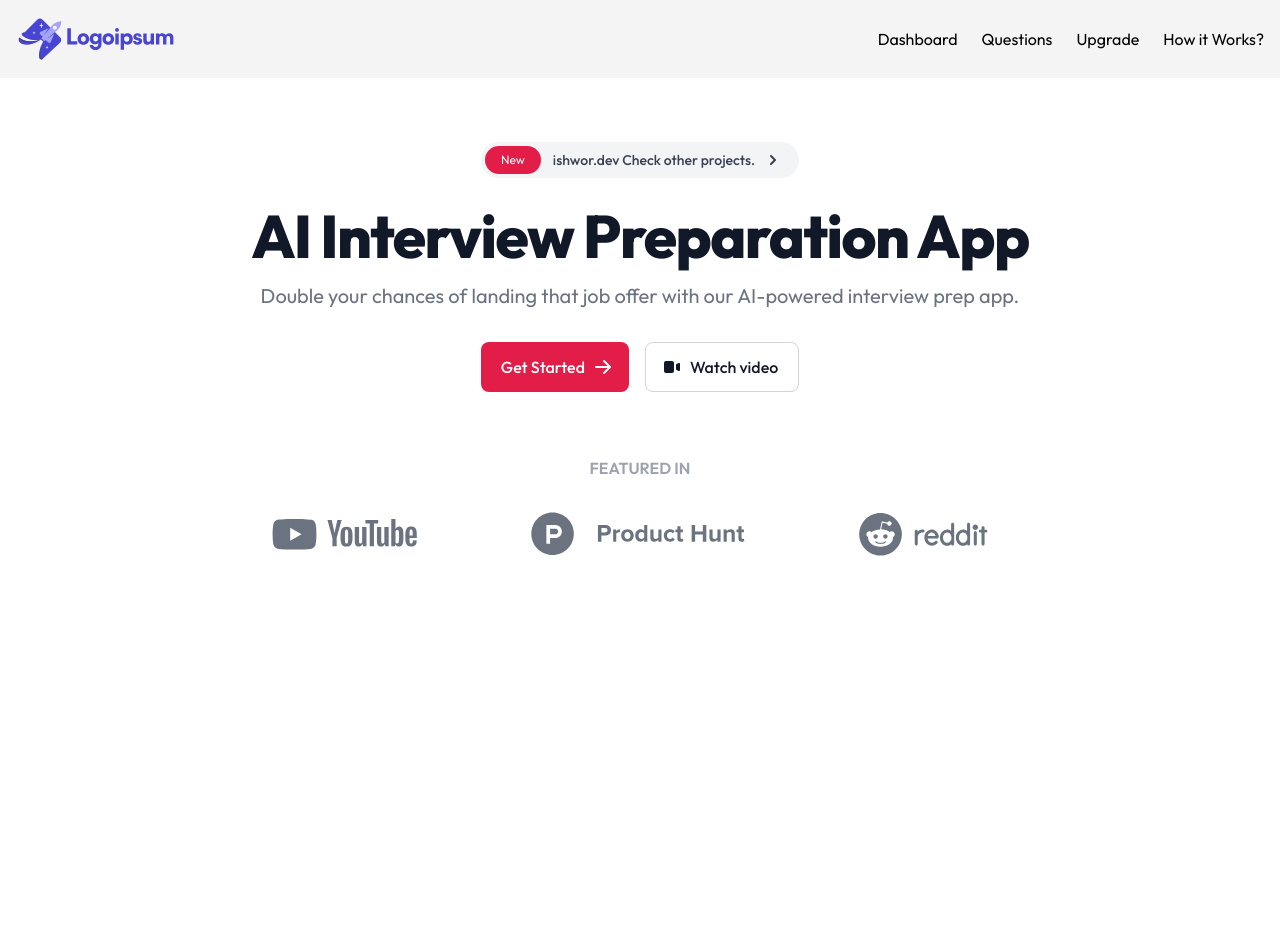
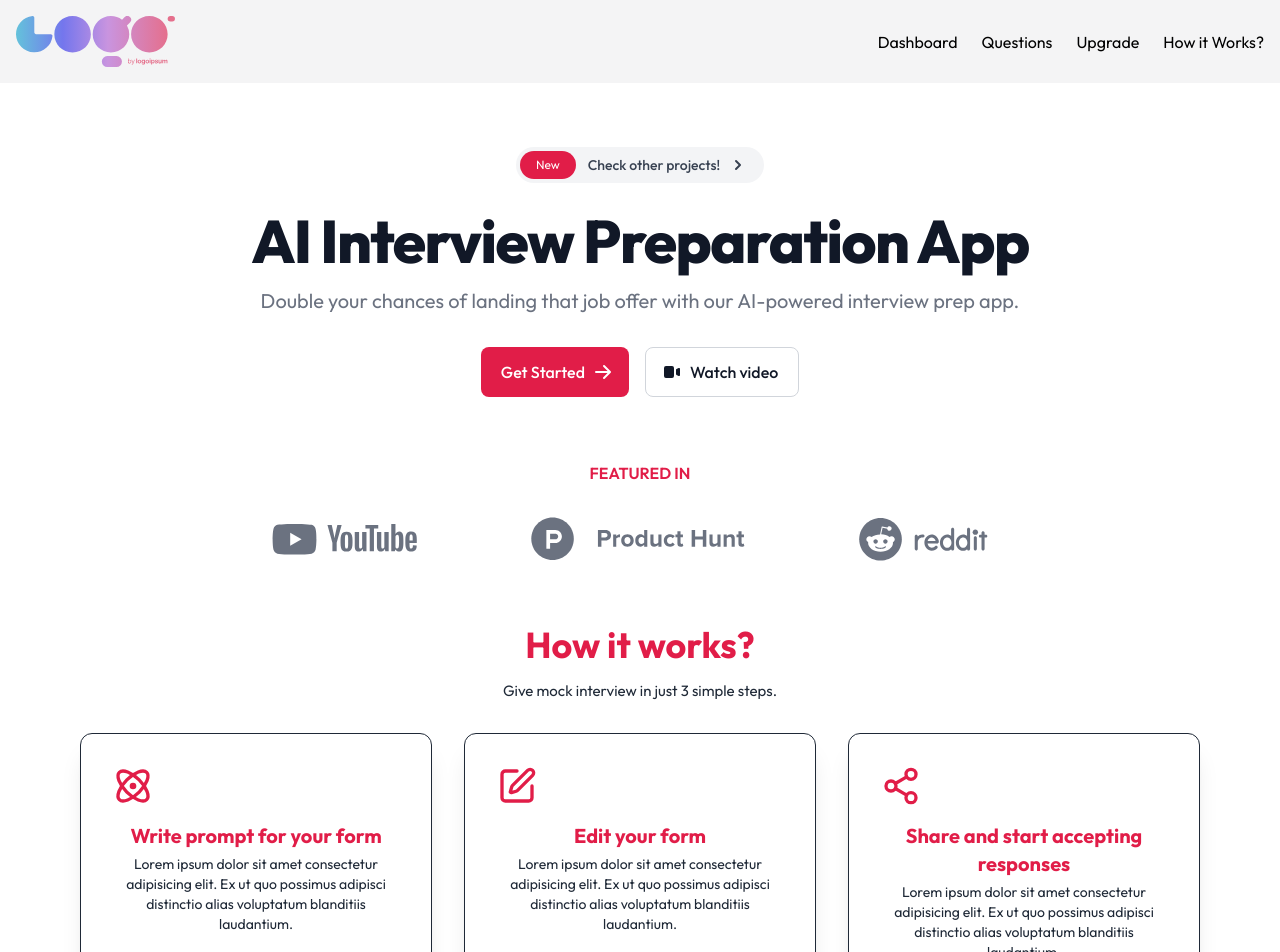
Before and after one commit to ishworX/Interview-Prep-App, a Next.js app: page / in a window 1280 px wide. Shown: the top 952 px of the page. Before the commit the page ends 800 px from the top, so only its background shows below. Built offline with nearby package versions, Linux system fonts and the light colour scheme.

Commit message:
Finished the landing page!

```diff
--- /dev/null
+++ b/app/dashboard/upgrade/_components/PlanItemCard.jsx
@@ -0,0 +1,48 @@
+"use client";
+import { useUser } from "@clerk/nextjs";
+import React from "react";
+
+function PlanItemCard({ plan }) {
+    const { user } = useUser();
+    return (
+        <div className="rounded-2xl border border-gray-200 p-6 shadow-sm sm:px-8 lg:p-12">
+            <div className="text-center">
+                <h2 className="text-lg font-medium text-gray-900">
+                    {plan.name}
+                    <span className="sr-only">Plan</span>
+                </h2>
+
+                <p className="mt-2 sm:mt-4">
+                    <strong className="text-3xl font-bold text-gray-900 sm:text-4xl">
+                        {" "}
+                        {plan.cost}${" "}
+                    </strong>
+
+                    <span className="text-sm font-medium text-gray-700">/month</span>
+                </p>
+            </div>
+
+            <ul className="mt-6 space-y-2">
+                {plan.offering.map((item, index) => (
+                    <li className="flex items-center gap-1 mb-2">
+                        <h2 className="text-gray-700">{item.value}</h2>
+                    </li>
+                ))}
+            </ul>
+
+            <a
+                href={
+                    plan.paymentLink +
+                    "?prefilled_email=" +
+                    user?.primaryEmailAddress.emailAddress
+                }
+                target="_blank"
+                className="mt-8 block rounded-full border border-indigo-600 bg-white px-12 py-3 text-center text-sm font-medium text-indigo-600 hover:ring-1 hover:ring-indigo-600 focus:outline-none focus:ring active:text-indigo-500"
+            >
+                Get Started
+            </a>
+        </div>
+    );
+}
+
+export default PlanItemCard;
--- /dev/null
+++ b/app/dashboard/upgrade/page.jsx
@@ -0,0 +1,25 @@
+import React from "react";
+
+import planData from "@/utils/planData";
+import PlanItemCard from "./_components/PlanItemCard";
+
+function Upgrade() {
+    return (
+        <div className="p-10">
+            <h2 className="font-bold text-3xl text-center">Upgrade</h2>
+            <h2 className="text-center  text-gray-500">
+                Upgrade to monthly plan to access unlimited mock interview
+            </h2>
+
+            <div className="mx-auto max-w-3xl px-4 py-8 sm:px-6 sm:py-12 lg:px-8">
+                <div className="grid grid-cols-1 gap-4 sm:grid-cols-2 sm:items-center md:gap-8">
+                    {planData.map((plan, index) => (
+                        <PlanItemCard plan={plan} key={index} />
+                    ))}
+                </div>
+            </div>
+        </div>
+    );
+}
+
+export default Upgrade;
--- a/app/page.js
+++ b/app/page.js
@@ -1,5 +1,6 @@
 import { Button } from "@/components/ui/button";
 import Image from "next/image";
+import { SquarePen } from "lucide-react";
 import Header from "./dashboard/_components/Header";
 
 export default function Home() {
@@ -9,16 +10,14 @@ export default function Home() {
       <section className="bg-white dark:bg-gray-900">
         <div className="py-8 px-4 mx-auto max-w-screen-xl text-center lg:py-16 lg:px-12">
           <a
-            href="#"
+            href="https://www.ishwor.dev/portfolio"
             className="inline-flex justify-between items-center py-1 px-1 pr-4 mb-7 text-sm text-gray-700 bg-gray-100 rounded-full dark:bg-gray-800 dark:text-white hover:bg-gray-200 dark:hover:bg-gray-700"
             role="alert"
           >
             <span className="text-xs bg-primary rounded-full text-white px-4 py-1.5 mr-3">
               New
             </span>{" "}
-            <span className="text-sm font-medium">
-              ishwor.dev Check other projects.
-            </span>
+            <span className="text-sm font-medium">Check other projects!</span>
             <svg
               className="ml-2 w-5 h-5"
               fill="currentColor"
@@ -74,7 +73,7 @@ export default function Home() {
             </a>
           </div>
           <div className="px-4 mx-auto text-center md:max-w-screen-md lg:max-w-screen-lg lg:px-36">
-            <span className="font-semibold text-gray-400 uppercase">
+            <span className="font-semibold text-primary uppercase">
               FEATURED IN
             </span>
             <div className="flex flex-wrap justify-center items-center mt-8 text-gray-500 sm:justify-between">
@@ -180,6 +179,127 @@ export default function Home() {
               </a>
             </div>
           </div>
+          <section className="text-primary">
+            <div className="mx-auto max-w-screen-xl px-4 py-8 sm:px-6 sm:py-12 lg:px-8 lg:py-16">
+              <div className="mx-auto max-w-lg text-center">
+                <h2 className="text-3xl font-bold sm:text-4xl">
+                  How it works?
+                </h2>
+
+                <p className="mt-4 text-gray-800">
+                  Give mock interview in just 3 simple steps.
+                </p>
+              </div>
+
+              <div className="mt-8 grid grid-cols-1 gap-8 md:grid-cols-2 lg:grid-cols-3">
+                <a
+                  className="block rounded-xl border border-gray-800 p-8 shadow-xl transition hover:border-pink-500/10 hover:shadow-pink-500/10"
+                  href="#"
+                >
+                  <svg
+                    xmlns="http://www.w3.org/2000/svg"
+                    width="40"
+                    height="40"
+                    viewBox="0 0 24 24"
+                    fill="none"
+                    stroke="currentColor"
+                    stroke-width="2"
+                    stroke-linecap="round"
+                    stroke-linejoin="round"
+                    class="lucide lucide-atom"
+                  >
+                    <circle cx="12" cy="12" r="1" />
+                    <path d="M20.2 20.2c2.04-2.03.02-7.36-4.5-11.9-4.54-4.52-9.87-6.54-11.9-4.5-2.04 2.03-.02 7.36 4.5 11.9 4.54 4.52 9.87 6.54 11.9 4.5Z" />
+                    <path d="M15.7 15.7c4.52-4.54 6.54-9.87 4.5-11.9-2.03-2.04-7.36-.02-11.9 4.5-4.52 4.54-6.54 9.87-4.5 11.9 2.03 2.04 7.36.02 11.9-4.5Z" />
+                  </svg>
+
+                  <h2 className="mt-4 text-xl font-bold text-primary">
+                    Write prompt for your form
+                  </h2>
+
+                  <p className="mt-1 text-sm text-gray-800">
+                    Lorem ipsum dolor sit amet consectetur adipisicing elit. Ex
+                    ut quo possimus adipisci distinctio alias voluptatum
+                    blanditiis laudantium.
+                  </p>
+                </a>
+
+                <a
+                  className="block rounded-xl border border-gray-800 p-8 shadow-xl transition hover:border-pink-500/10 hover:shadow-pink-500/10"
+                  href="#"
+                >
+                  <svg
+                    xmlns="http://www.w3.org/2000/svg"
+                    width="40"
+                    height="40"
+                    viewBox="0 0 24 24"
+                    fill="none"
+                    stroke="currentColor"
+                    stroke-width="2"
+                    stroke-linecap="round"
+                    stroke-linejoin="round"
+                    class="lucide lucide-square-pen"
+                  >
+                    <path d="M12 3H5a2 2 0 0 0-2 2v14a2 2 0 0 0 2 2h14a2 2 0 0 0 2-2v-7" />
+                    <path d="M18.375 2.625a1 1 0 0 1 3 3l-9.013 9.014a2 2 0 0 1-.853.505l-2.873.84a.5.5 0 0 1-.62-.62l.84-2.873a2 2 0 0 1 .506-.852z" />
+                  </svg>
+
+                  <h2 className="mt-4 text-xl font-bold text-primary">
+                    Edit your form
+                  </h2>
+
+                  <p className="mt-1 text-sm text-gray-800">
+                    Lorem ipsum dolor sit amet consectetur adipisicing elit. Ex
+                    ut quo possimus adipisci distinctio alias voluptatum
+                    blanditiis laudantium.
+                  </p>
+                </a>
+
+                <a
+                  className="block rounded-xl border border-gray-800 p-8 shadow-xl transition hover:border-pink-500/10 hover:shadow-pink-500/10"
+                  href="#"
+                >
+                  <svg
+                    xmlns="http://www.w3.org/2000/svg"
+                    width="40"
+                    height="40"
+                    viewBox="0 0 24 24"
+                    fill="none"
+                    stroke="currentColor"
+                    stroke-width="2"
+                    stroke-linecap="round"
+                    stroke-linejoin="round"
+                    class="lucide lucide-share-2"
+                  >
+                    <circle cx="18" cy="5" r="3" />
+                    <circle cx="6" cy="12" r="3" />
+                    <circle cx="18" cy="19" r="3" />
+                    <line x1="8.59" x2="15.42" y1="13.51" y2="17.49" />
+                    <line x1="15.41" x2="8.59" y1="6.51" y2="10.49" />
+                  </svg>
+
+                  <h2 className="mt-4 text-xl font-bold text-primary">
+                    Share and start accepting responses
+                  </h2>
+
+                  <p className="mt-1 text-sm text-gray-800">
+                    Lorem ipsum dolor sit amet consectetur adipisicing elit. Ex
+                    ut quo possimus adipisci distinctio alias voluptatum
+                    blanditiis laudantium.
+                  </p>
+                </a>
+              </div>
+
+              <div className="mt-12 text-center">
+                <a
+                  href="/dashboard"
+                  className="inline-block rounded bg-primary px-12 py-3 text-sm font-medium text-white transition hover:bg-pink-700 focus:outline-none focus:ring focus:ring-yellow-400"
+                >
+                  Try Now!
+                </a>
+              </div>
+            </div>
+          </section>
         </div>
       </section>
     </div>
--- /dev/null
+++ b/utils/planData.js
@@ -0,0 +1,47 @@
+export default [
+    {
+        id: 1,
+        name: "Free",
+        cost: 0,
+        offering: [
+            {
+                value: "✔️ Create 3 Free Mock Interview",
+            },
+            {
+                value: "✔️ Unlimited Retake Interview",
+            },
+            {
+                value: "❌ Practice Question",
+            },
+            {
+                value: "❌ Exlcusive App Access",
+            },
+            {
+                value: "❌ Email Support",
+            },
+        ],
+    },
+    {
+        id: 1,
+        name: "Monthly",
+        cost: 7.99,
+        paymentLink: "/",
+        offering: [
+            {
+                value: "✔️ Create 3 Free Mock Interview",
+            },
+            {
+                value: "✔️ Unlimited Retake Interview",
+            },
+            {
+                value: "✔️ Practice Question",
+            },
+            {
+                value: "✔️ Exlcusive App Access",
+            },
+            {
+                value: "✔️ Email Support",
+            },
+        ],
+    },
+];
```
Also changed, not shown: public/logo.svg.
